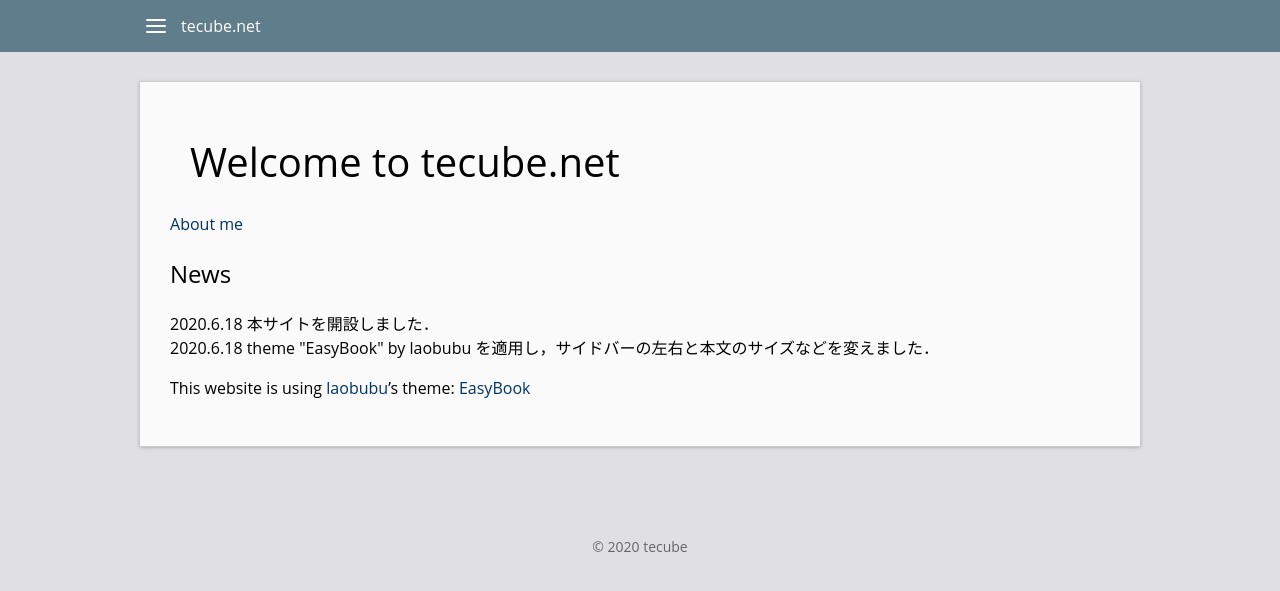
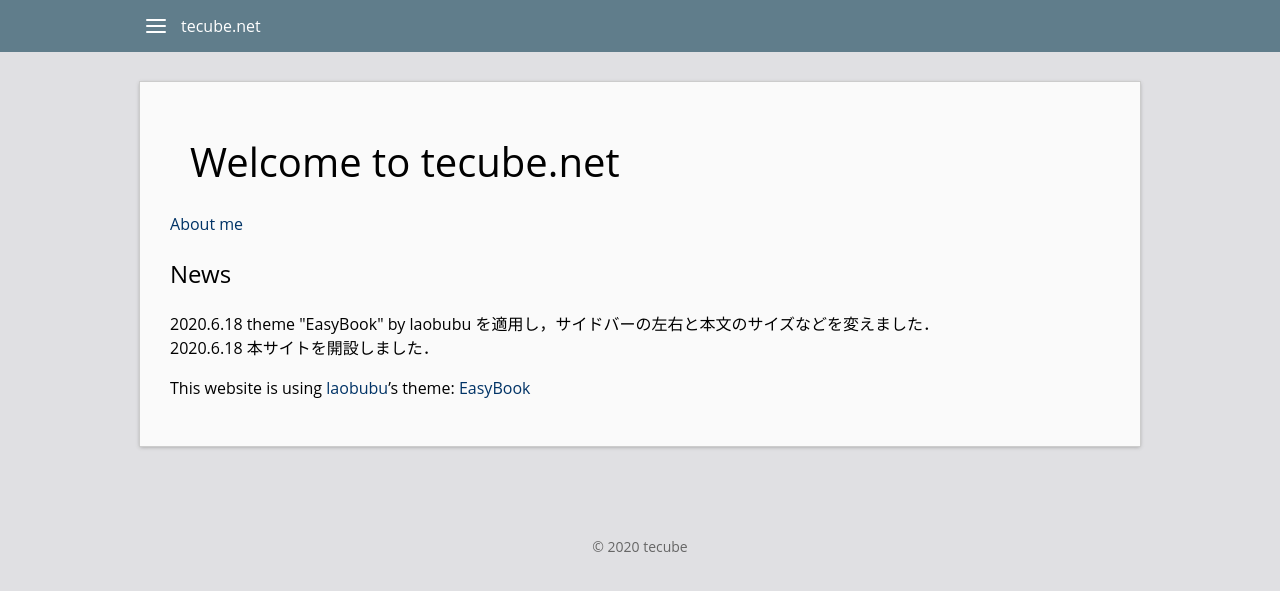
Before and after one commit to tecube/tecube.github.io, a Jekyll site: the page built from index.markdown, in a window 1280 px wide. Shown: the top 591 px of the page. Built offline with Jekyll 4.4.1, drawn with Linux system fonts in a browser that asks for light colours.

Commit message:
fix news iteration order to reversed

```diff
--- a/_layouts/home.html
+++ b/_layouts/home.html
@@ -10,7 +10,7 @@ layout: default
   {{ content }}
 
   <h2>News</h2>
-  {% for item in site.data.news %}
+  {% for item in site.data.news reversed %}
     {{ item.year }}.{{ item.month }}.{{ item.day }} {{ item.content }}<br>
   {% endfor %}
 
```
